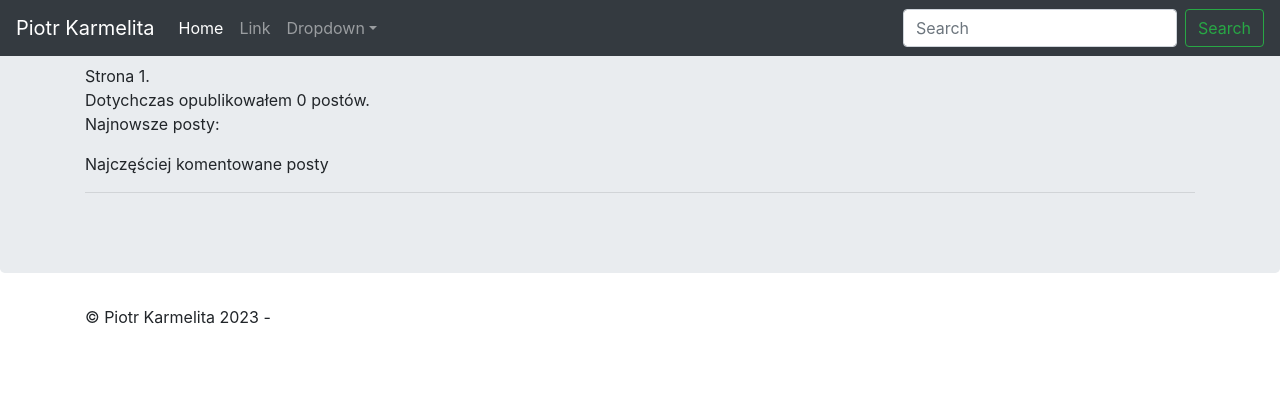
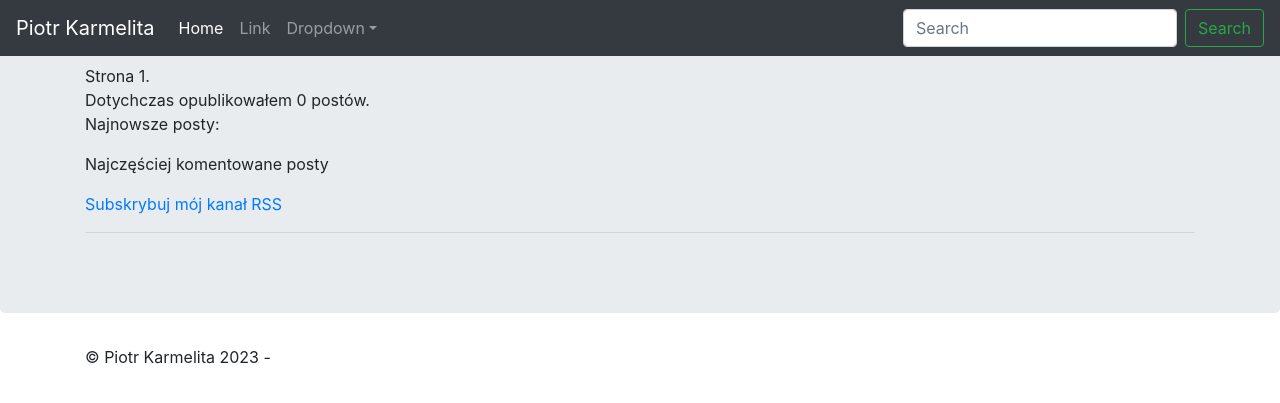
Before and after one commit to p-karmelita/Personal-website, a Django app: page /mysite/ in a window 1280 px wide. Shown: the top 403 px of the page. Run offline with Django 4.2, Linux system fonts and the light colour scheme; data that the repository does not hold is empty; some libraries are stand-ins or nearby versions.

Commit message:
add template

```diff
--- a/mysite/templates/mysite/post/list.html
+++ b/mysite/templates/mysite/post/list.html
@@ -39,4 +39,9 @@ Dotychczas opublikowałem {% total_posts %} postów.
   </li>
   {% endfor %}
 </ul>
+<p>
+
+  <a href="{% url "mysite:post_feed" %}">
+  Subskrybuj mój kanał RSS</a>
+</p>
 {% endblock %}
```
